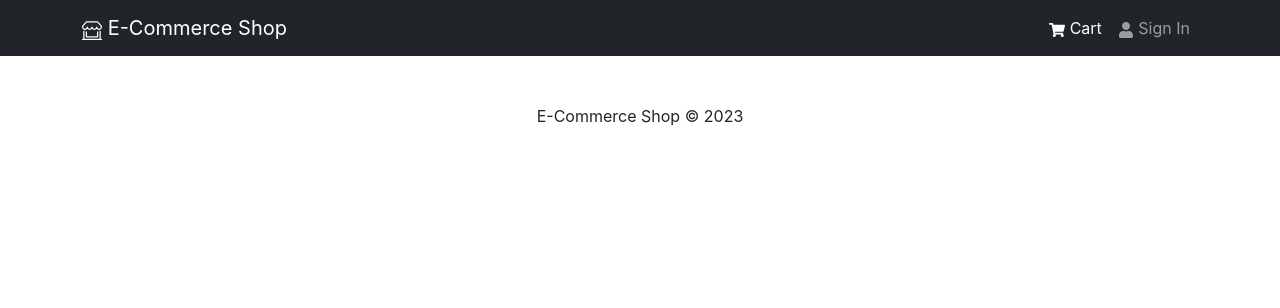
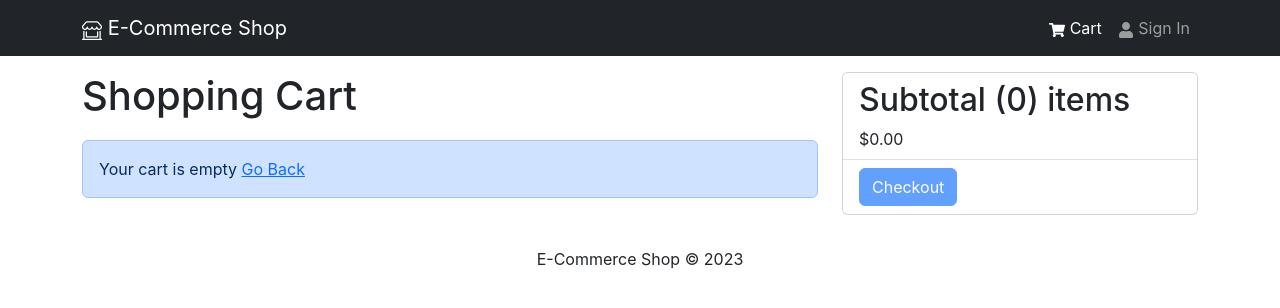
Before and after one commit to fj2412/E-commerce-app, a React (Create React App) app in the folder frontend/: page /cart in a window 1280 px wide. Shown: the top 308 px of the page. Built offline with nearby package versions, Linux system fonts and the light colour scheme.

Commit message:
feat: implemented shopping cart functionality

```diff
--- a/frontend/src/App.js
+++ b/frontend/src/App.js
@@ -10,6 +10,8 @@ import Header from "./components/Header";
 import Footer from "./components/Footer";
 import HomeScreen from "./screens/HomeScreen";
 import ProductScreen from "./screens/ProductScreen";
+import CartScreen from "./screens/CartScreen";
+
 
 const App = () => {
   return (
@@ -22,6 +24,7 @@ const App = () => {
               <Route path="/" element={<App/>}/>
               <Route index={true} path="/" element={<HomeScreen/>}/>
               <Route path='/product/:id' element={<ProductScreen/>}/>
+              <Route path='/cart' element={<CartScreen/>}/>
             </Routes>
           </Container>
         </main>
--- a/frontend/src/components/Header.jsx
+++ b/frontend/src/components/Header.jsx
@@ -1,11 +1,14 @@
 import React from "react";
-import { Navbar, Nav, Container } from "react-bootstrap";
+import { Badge, Navbar, Nav, Container } from "react-bootstrap";
 import { FaShoppingCart, FaUser } from "react-icons/fa";
 import "react-icons/bs";
 import { BsShopWindow } from "react-icons/bs";
 import { LinkContainer } from "react-router-bootstrap";
+import { useSelector } from "react-redux";
 
 const Header = () => {
+  const { cartItems } = useSelector((state) => state.cart);
+
   return (
     <header>
       <Navbar bg="dark" variant="dark" expand="md" collapseOnSelect>
@@ -21,6 +24,11 @@ const Header = () => {
               <LinkContainer to="/cart">
                 <Nav.Link>
                   <FaShoppingCart /> Cart
+                  {
+                    cartItems.length > 0 && (
+                      <Badge pill bg='success' style={{marginLeft: '5px'}}>{ cartItems.reduce((a, c) => a + c.qty, 0)}</Badge>
+                    )
+                  }
                 </Nav.Link>
               </LinkContainer>
 
--- /dev/null
+++ b/frontend/src/screens/CartScreen.jsx
@@ -0,0 +1,95 @@
+import {Link, useNavigate } from 'react-router-dom';
+import { Row, Col, ListGroup, Image, Form, Button, Card } from 'react-bootstrap';
+import { FaTrash } from 'react-icons/fa';
+import Message from '../components/Message';
+import { useDispatch, useSelector} from 'react-redux';
+import { addToCart, removeFromCart } from '../slices/cartSlice';
+
+const CartScreen = () => {
+  const navigate = useNavigate();
+  const dispatch = useDispatch();
+
+  const cart = useSelector((state) => state.cart);
+  const { cartItems } = cart;
+
+  const addToCartHandler = async (product, qty) => {
+    dispatch(addToCart({...product, qty}));
+  };
+
+  const removeFromCartHandler = async (id) => {
+    dispatch(removeFromCart(id));
+  };
+
+  const checkoutHandler = () => {
+    navigate('/login?redirect=/shipping');
+  };
+
+  return (
+    <Row>
+        <Col md={8}>
+            <h1 style={{ marginBottom:'20px' }}>Shopping Cart</h1>
+            {cartItems.length === 0 ?
+            (<Message>Your cart is empty <Link to='/'>Go Back</Link></Message>)
+            :
+            (<ListGroup variant="flush">
+                { cartItems.map((item) =>
+                (<ListGroup.Item Key={item._id}>
+                    <Row>
+                        <Col md={2}>
+                            <Image src={ item.image} alt={item.name} fluid rounded />
+                        </Col>
+                        <Col md={3}>
+                            <Link to={`/product/${item._id}` }>{item.name}</Link>
+                        </Col>
+                        <Col md={2}>
+                            ${ item.price }
+                        </Col>
+                        <Col md={2}>
+                            <Form.Control
+                            as='select'
+                            value={item.qty}
+                            onChange={(e) => addToCartHandler(item, Number(e.target.value))}>
+                            {[...Array(item.countInStock).keys()].map((x) => (
+                            <option key={x + 1} value={x + 1}>
+                                {x + 1}
+                            </option>
+                            ))}
+                        </Form.Control>
+                        </Col>
+                        <Col md={2}>
+                          <Button type="button" variant='light' onClick={() => removeFromCartHandler(item._id)}>
+                            <FaTrash />
+                          </Button>
+                        </Col>
+                    </Row>
+                </ListGroup.Item>))}
+            </ListGroup>)
+            }
+        </Col>
+        <Col md={4}>
+            <Card>
+                <ListGroup variant='flush'>
+                    <ListGroup.Item>
+                        <h2>
+                            Subtotal ({cartItems.reduce((acc, item) => acc + item.qty, 0) }) items
+                        </h2>
+                        ${ cartItems.reduce((acc, item) => acc + item.qty * item.price, 0).toFixed(2)}
+                    </ListGroup.Item>
+                    <ListGroup.Item>
+                        <Button
+                          type='button'
+                          className='btn-block'
+                          disabled={ cartItems.length === 0}
+                          onClick={ checkoutHandler() }
+                          >
+                            Checkout
+                        </Button>
+                    </ListGroup.Item>
+                </ListGroup>
+            </Card>
+        </Col>
+    </Row>
+  )
+}
+
+export default CartScreen
--- a/frontend/src/screens/ProductScreen.jsx
+++ b/frontend/src/screens/ProductScreen.jsx
@@ -22,7 +22,6 @@ const ProductScreen = () => {
   const [qty, setQty] = useState(1);
 
   const { data: product, isLoading, error } = useGetProductDetailsQuery(productId);
-  console.log("hi")
   // useEffect( () => {
   //   const fetchProduct = async () => {
   //     const { data } = await axios.get(`/api/products/${productId}`);
--- a/frontend/src/slices/cartSlice.js
+++ b/frontend/src/slices/cartSlice.js
@@ -19,10 +19,13 @@ const cartSlice = createSlice({
             }
             return updateCart(state);
         },
-
+        removeFromCart: (state, action) => {
+            state.cartItems = state.cartItems.filter((x) => x._id !== action.payload);
+            return updateCart(state);
+        }
     },
 })
 
-export const { addToCart } = cartSlice.actions;
+export const { addToCart, removeFromCart } = cartSlice.actions;
 
 export default cartSlice.reducer;
```
